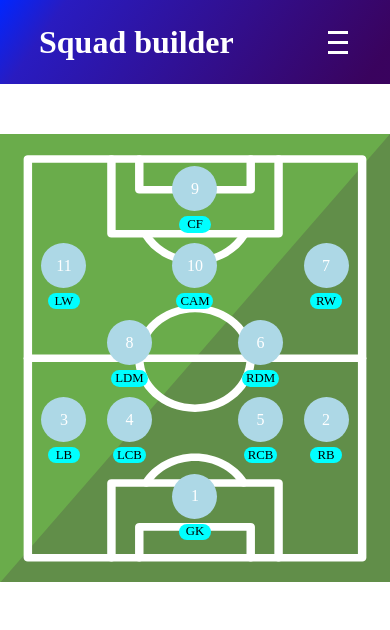
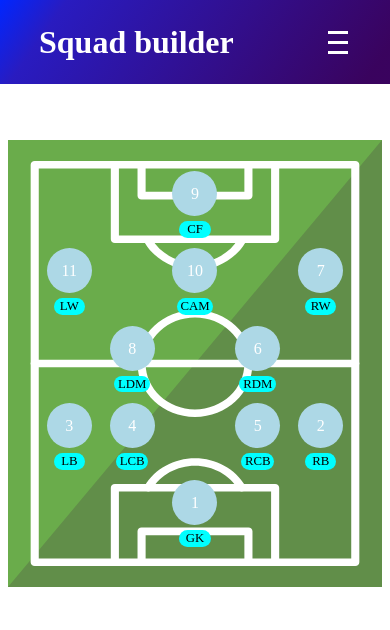
Before and after one commit to KiriraJames/squad-builder, a React app: page / in a window 390 px wide. Shown: the top 630 px of the page. Built offline with nearby package versions, Linux system fonts and the light colour scheme; no server answers.

Commit message:
Sass changes for responsive design.

```diff
--- a/src/assets/sass/App.scss
+++ b/src/assets/sass/App.scss
@@ -4,6 +4,8 @@
 @use './loadingScreen.scss';
 @use './header.scss';
 @use './footer.scss';
+
+
 
 * {
   box-sizing: border-box;
@@ -17,13 +19,22 @@ body {
   margin: 0;
   width: 100%;
   overflow: hidden;
+
+  display: flex;
+  min-height: 100vh;
+  flex-direction: column;
+
 }
 
 .content {
+
+  flex: 1;
+
   display: flex;
   flex-wrap: wrap;
-  width: 100%;
   overflow: hidden;
+  margin: 0 8px;
+
 }
 
 .form-group {
--- a/src/assets/sass/index.scss
+++ b/src/assets/sass/index.scss
@@ -1,20 +1,36 @@
+.football-pitch-wrapper {
+    width: 100%;
+    display: flex;
+    align-items: center;
+    justify-content: center;
+
+    @media screen and (min-width: 1024px) {
+        width: 66.5%;
+    }
+
     .football-pitch {
         background-image: url(../images/football-field-svgrepo-com-cropped.svg);
         background-repeat: no-repeat;
         width: 100%;
         height: 53vh;
-    margin: 50px 0;
+        margin: 20px 0;
         min-height: 50vh;
         overflow: hidden;
 
+        @media screen and (min-width: 640px) {
+            width: 60vw;
+        }
+
         @media screen and (min-width: 768px) {
-        width: 60vw;
             height: 60vh;
-        margin: 50px;
         }
 
         @media screen and (min-width: 1024px) {
             height: 80vh;
+        }
+
+        @media screen and (min-width: 1440px) {
+            width: 45vw;
         }
 
         .formation-grid {
@@ -158,4 +174,6 @@
             }
 
         }
+
     }
+}
--- a/src/assets/sass/infoCard.scss
+++ b/src/assets/sass/infoCard.scss
@@ -2,6 +2,12 @@
     display: flex;
     align-items: center;
     justify-content: center;
+    width: 100%;
+
+    @media screen and (min-width: 1024px) {
+        width: 33.5%;
+    }
+
 }
 
 .info-card {
--- a/src/assets/sass/loadingScreen.scss
+++ b/src/assets/sass/loadingScreen.scss
@@ -4,6 +4,8 @@
     bottom: 0;
     left: 0;
     right: 0;
+    height: 100%;
+    width: 100%;
     background-color: rgba(0, 0, 0, 0.85);
     display: flex;
     align-items: center;
--- a/src/components/FootballPitch.js
+++ b/src/components/FootballPitch.js
@@ -25,14 +25,18 @@ class FootballPitch extends React.Component {
 
     render() {
         return (
-            <div className="football-pitch">
+            <div className='football-pitch-wrapper'>
 
-                <div className="formation-grid">
-                {
+                <div className="football-pitch">
 
-                    this.renderFormation()
+                    <div className="formation-grid">
+                    {
 
-                }
+                        this.renderFormation()
+
+                    }
+                    </div>
+
                 </div>
 
             </div>
```
Lines whose indentation alone changed are shown as unchanged.
